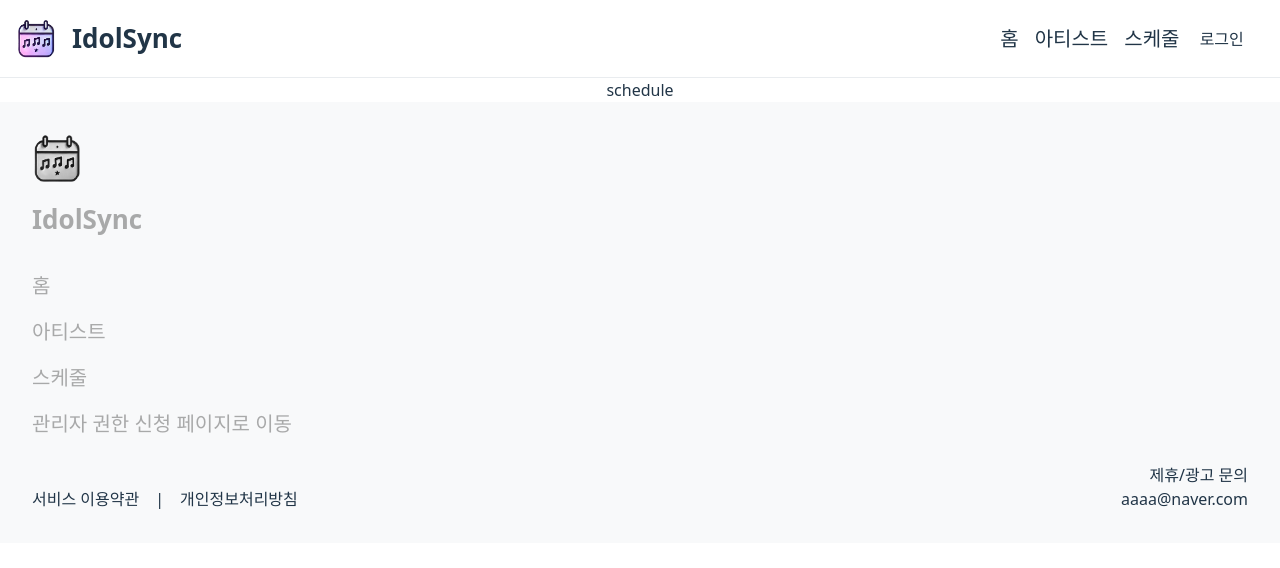
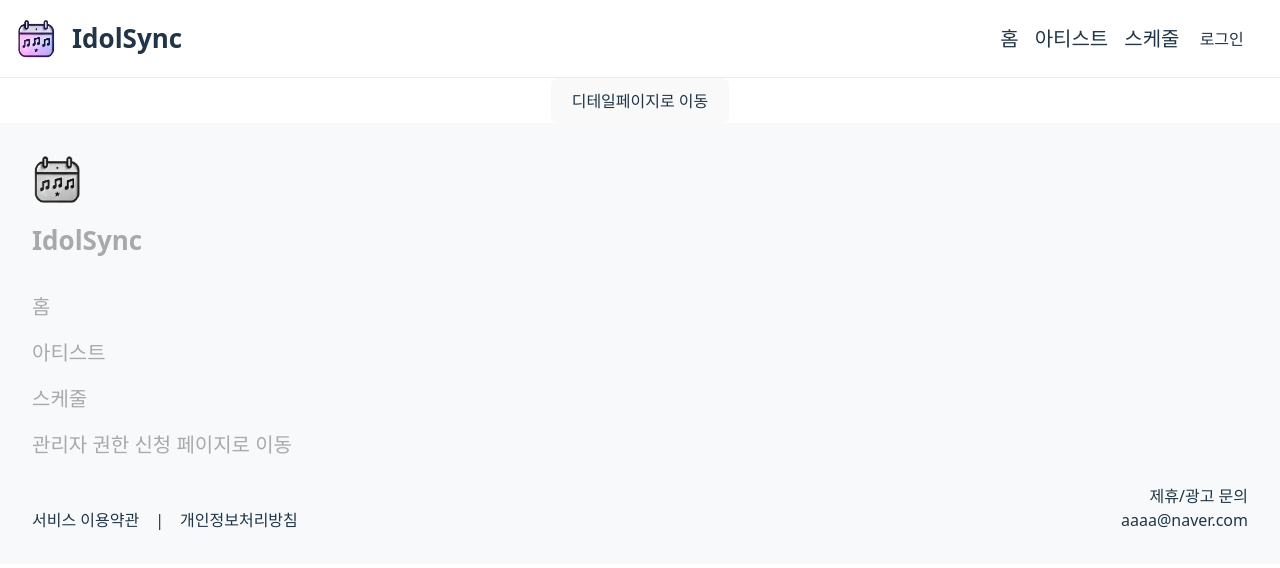
Before and after one commit to oz-4team/bbang-fe, a React (Vite) app: page /schedule in a window 1280 px wide. Shown: the top 568 px of the page. Built offline with nearby package versions, Linux system fonts and the light colour scheme; no server answers.

Commit message:
✨ 스케줄 페이지에 임시 버튼 생성

```diff
--- a/src/pages/SchedulePage.jsx
+++ b/src/pages/SchedulePage.jsx
@@ -1,9 +1,14 @@
 import React from "react";
 
 const SchedulePage = () => {
+  const navigateToDetails = () => {
+    window.location.href = "/schedule/details";
+  };
+
   return (
     <div>
-      <div>schedule</div>
+      {/* <div>schedule</div> */}
+      <button onClick={navigateToDetails}>디테일페이지로 이동</button>
     </div>
   );
 };
```
